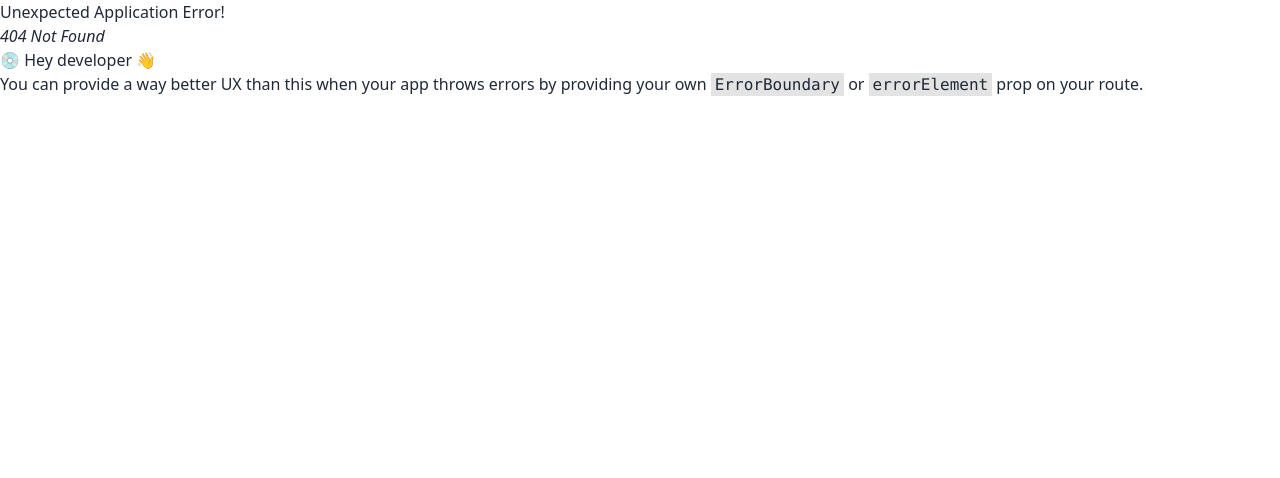
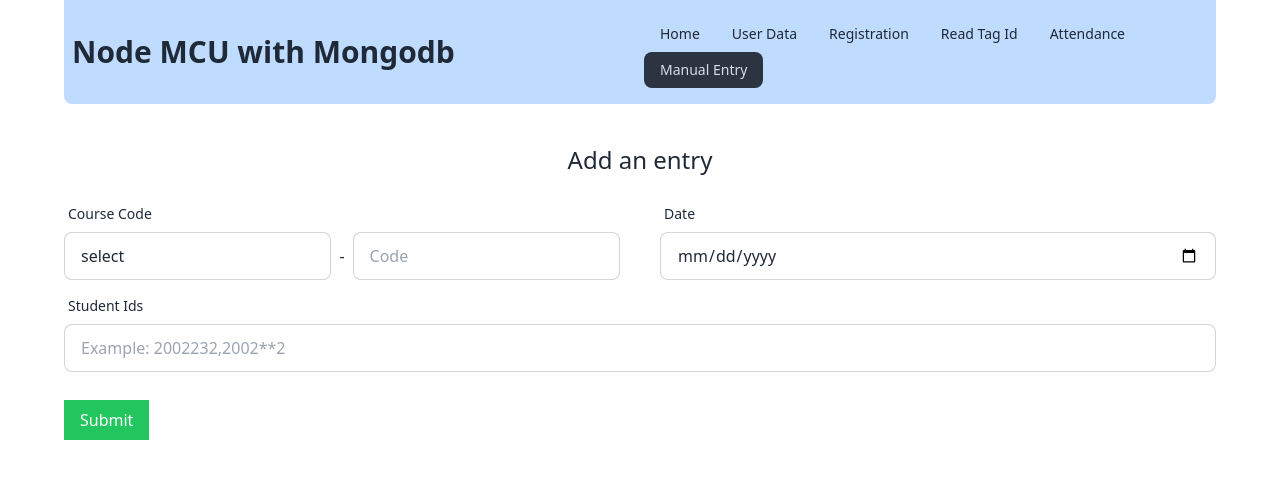
Before and after one commit to Rakib5627/rfid-client, a React (Vite) app: page /manual-entry in a window 1280 px wide. Before the commit this address had no page. Shown: the top 478 px of the page. Built offline with nearby package versions, Linux system fonts and the light colour scheme.

Commit message:
multiple machine data handling feature added but another approach will be applied

```diff
--- a/src/Components/Pages/Attendance.jsx
+++ b/src/Components/Pages/Attendance.jsx
@@ -8,12 +8,15 @@ const Attendance = () => {
   const [code, setCode] = useState("");
   const [courseCode, setCourserCode] = useState("");
   const [date, setDate] = useState("");
+  const [machineNo, setMachineNo] = useState("");
+
+  // console.log(users);
 
   useEffect(() => {
     const eventSource = new EventSource("http://localhost:5001/events");
     eventSource.onmessage = (event) => {
       const newData = JSON.parse(event.data);
-      console.log(newData);
+      // console.log(newData);
       fetch(`http://localhost:5001/users/${newData.UIDresult}`)
         .then((res) => res.json())
         .then((data) => {
@@ -25,6 +28,7 @@ const Attendance = () => {
                 (item) => item.userId == data.userId && item.studentId != ""
               );
               if (!isExist) {
+                data["machineNo"] = newData.machineNo;
                 return [...prevUsers, data];
               }
               Swal.fire({
@@ -61,10 +65,10 @@ const Attendance = () => {
 
   const handleSubmit = (e) => {
     e.preventDefault();
-
+    // console.log(users, parseInt(machineNo));
     const arr = users
       .map((user) => {
-        if (user.role != "teacher") {
+        if (user.role != "teacher" && user.machineNo == machineNo) {
           return user.studentId;
         }
       })
@@ -73,8 +77,8 @@ const Attendance = () => {
       courseCode: courseCode ? courseCode : dept + "-" + code,
       date,
       presentIds: arr,
-      totalAttend: arr.length,
     };
+    // return console.log(data);
     if (!data.courseCode || !data.date) {
       Swal.fire({
         position: "center",
@@ -95,8 +99,10 @@ const Attendance = () => {
       });
       return;
     }
+    // console.log(data);
+
     fetch("http://localhost:5001/attendance", {
-      method: "POST",
+      method: "PATCH",
       headers: {
         "Content-Type": "application/json",
       },
@@ -115,7 +121,7 @@ const Attendance = () => {
       });
   };
   const handleDelete = (id) => {
-    console.log(id);
+    // console.log(id);
     setUsers(users.filter((user) => user._id != id));
   };
 
@@ -200,6 +206,20 @@ const Attendance = () => {
               />
             </label>
           </div>
+          <div className="form-control w-full mb-2">
+            <label className="label">
+              <span className="label-text">Machine No</span>
+            </label>
+            <label className="input-group">
+              <input
+                type="number"
+                name="machineNo"
+                className="input input-bordered w-full"
+                value={machineNo}
+                onChange={(e) => setMachineNo(e.target.value)}
+              />
+            </label>
+          </div>
         </div>
         <button
           disabled={!users.length}
@@ -211,7 +231,7 @@ const Attendance = () => {
       <div className=" bg-slate-100 rounded-lg  w-1/4 p-5 mt-5">
         <p>Dept: {dept}</p>
         <p>courseCode: {(dept || code) && dept + "-" + code}</p>
-        <p>Total Present: {users?.length}</p>
+        <p>Total Entry: {users?.length}</p>
       </div>
     </div>
   );
--- /dev/null
+++ b/src/Components/Pages/Dashboard.jsx
@@ -0,0 +1,5 @@
+function Dashboard() {
+  return <div>Dashboard</div>;
+}
+
+export default Dashboard;
--- /dev/null
+++ b/src/Components/Pages/ManualEntry.jsx
@@ -0,0 +1,123 @@
+import { useState } from "react";
+import Swal from "sweetalert2";
+
+function ManualEntry() {
+  const [dept, setDept] = useState("");
+  const [code, setCode] = useState("");
+  const [date, setDate] = useState("");
+  const [studentIds, setStudentIds] = useState("");
+
+  const handleSubmit = (e) => {
+    e.preventDefault();
+    fetch("http://localhost:5001/insertManually", {
+      method: "POST",
+      headers: {
+        "Content-Type": "application/json",
+      },
+      body: JSON.stringify({
+        courseCode: dept + "-" + code,
+        date,
+        presentIds: studentIds.split(",").map((e) => parseInt(e) + ""),
+      }),
+    })
+      .then((res) => res.json())
+      .then((data) => {
+        // console.log(data);
+        if (data.modifiedCount)
+          Swal.fire({
+            position: "center",
+            icon: "success",
+            title: "New data inserted successfully",
+            showConfirmButton: false,
+            timer: 1500,
+          });
+        else
+          Swal.fire({
+            position: "center",
+            icon: "warning",
+            title: "Ids are not inserted. May the these are already stored",
+            showConfirmButton: false,
+            timer: 1500,
+          });
+      });
+
+    // console.log(
+    //   dept + "-" + code,
+    //   date,
+    //   studentIds.split(",").map((e) => parseInt(e))
+    // );
+  };
+
+  return (
+    <form onSubmit={handleSubmit}>
+      <div className=" mt-10">
+        <h1 className=" text-2xl text-center mb-5">Add an entry</h1>
+        <div className=" flex justify-between w-full gap-10">
+          <div className="form-control w-full mb-2">
+            <label className="label">
+              <span className="label-text">Course Code</span>
+            </label>
+            <label className="input-group flex items-center">
+              <select
+                name="dept"
+                className="input input-bordered w-full"
+                value={dept}
+                onChange={(e) => setDept(e.target.value)}
+              >
+                <option value="" disabled>
+                  select
+                </option>
+                <option value="EEE">EEE</option>
+                <option value="ECE">ECE</option>
+                <option value="CSE">CSE</option>
+              </select>
+              <p className=" mx-2">-</p>
+              <input
+                type="number"
+                name="code"
+                placeholder="Code"
+                className="input input-bordered w-full"
+                value={code}
+                onChange={(e) => setCode(e.target.value)}
+              />
+            </label>
+          </div>
+          <div className="form-control w-full mb-2">
+            <label className="label">
+              <span className="label-text">Date</span>
+            </label>
+            <label className="input-group">
+              <input
+                type="date"
+                name="date"
+                className="input input-bordered w-full"
+                value={date}
+                onChange={(e) => setDate(e.target.value)}
+              />
+            </label>
+          </div>
+        </div>
+        <div className="form-control w-full mb-2">
+          <label className="label">
+            <span className="label-text">Student Ids</span>
+          </label>
+          <label className="input-group">
+            <input
+              type="text"
+              name="student_ids"
+              placeholder="Example: 2002232,2002**2"
+              className="input input-bordered w-full"
+              value={studentIds}
+              onChange={(e) => setStudentIds(e.target.value)}
+            />
+          </label>
+        </div>
+      </div>
+      <button className="bg-green-500 py-2 px-4 text-white mt-5 disabled:bg-green-300">
+        Submit
+      </button>
+    </form>
+  );
+}
+
+export default ManualEntry;
--- a/src/Components/Pages/ReadTagID.jsx
+++ b/src/Components/Pages/ReadTagID.jsx
@@ -8,11 +8,13 @@ const ReadTagID = () => {
     const eventSource = new EventSource("http://localhost:5001/events");
     eventSource.onmessage = (event) => {
       const newData = JSON.parse(event.data);
+      // console.log(newData);
       fetch(`http://localhost:5001/users/${newData.UIDresult}`)
         .then((res) => res.json())
         .then((data) => {
           if (data.status != false) {
             setError("");
+            data = { ...data, status: newData.status };
             setData(data);
           } else {
             setData({
@@ -64,6 +66,11 @@ const ReadTagID = () => {
         <p className="block opacity-80">Mobile No:</p>
         <p>{data?.mobile}</p>
       </div>
+      <hr />
+      <div className="my-2 flex items-center gap-4 ">
+        <p className="block opacity-80">Status:</p>
+        <p>{data?.status}</p>
+      </div>
       {error && (
         <p className=" text-white bg-red-300 rounded p-4 mt-10">{error}</p>
       )}
--- a/src/Components/Pages/User.jsx
+++ b/src/Components/Pages/User.jsx
@@ -26,7 +26,7 @@ const User = () => {
     })
       .then((res) => res.json())
       .then((data) => {
-        console.log(data);
+        // console.log(data);
         if (data.deletedCount > 0) {
           Swal.fire({
             title: "Are you sure?",
--- a/src/Components/Shared/Navbar.jsx
+++ b/src/Components/Shared/Navbar.jsx
@@ -17,6 +17,12 @@ const Navbar = () => {
       </li>
       <li className="">
         <NavLink to="/attendance">Attendance</NavLink>
+      </li>
+      {/* <li className="">
+        <NavLink to="/dashboard">Dashboard</NavLink>
+      </li> */}
+      <li className="">
+        <NavLink to="/manual-entry">Manual Entry</NavLink>
       </li>
     </>
   );
@@ -54,7 +60,7 @@ const Navbar = () => {
             </ul>
           </div>
           <div className="hidden lg:flex">
-            <ul className="menu menu-horizontal px-1 gap-2">{navLinks}</ul>
+            <ul className="menu menu-horizontal px-1">{navLinks}</ul>
           </div>
         </div>
       </div>
--- a/src/main.jsx
+++ b/src/main.jsx
@@ -9,6 +9,7 @@ import Registration from "./Components/Pages/Registration";
 import ReadTagID from "./Components/Pages/ReadTagID";
 import Update from "./Components/Pages/Update";
 import Attendance from "./Components/Pages/Attendance";
+import ManualEntry from "./Components/Pages/ManualEntry";
 
 const router = createBrowserRouter([
   {
@@ -40,6 +41,10 @@ const router = createBrowserRouter([
         path: "/attendance",
         element: <Attendance></Attendance>,
       },
+      {
+        path: "/manual-entry",
+        element: <ManualEntry></ManualEntry>,
+      },
     ],
   },
 ]);
```
